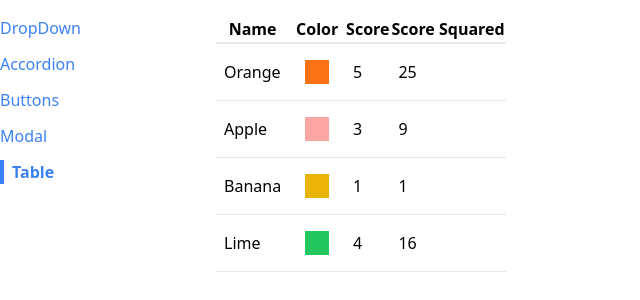
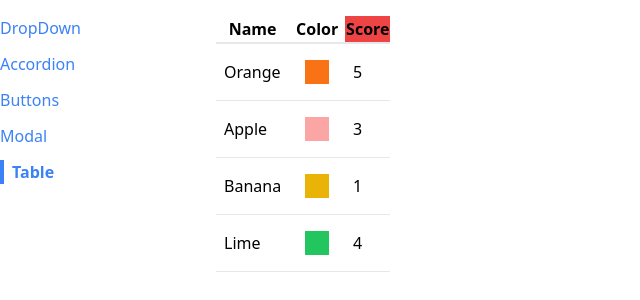
Before and after one commit to veyselguven/react-router-comps, a React (Create React App) app: page /table in a window 1280 px wide. Shown: the top 300 px of the page, without its empty margins (0-640 px from the left). Built offline with nearby package versions, Linux system fonts and the light colour scheme.

Commit message:
added config

```diff
--- a/src/components/Table.js
+++ b/src/components/Table.js
@@ -1,7 +1,11 @@
 import React from "react";
+import { Fragment } from "react";
 
 function Table({ data, config, keyFn }) {
   const renderedHeaders = config.map((column) => {
+    if (column.header) {
+      return <Fragment key={column.label}>{column.header()}</Fragment>;
+    }
     return <th key={column.label}>{column.label}</th>;
   });
 
--- a/src/pages/TablePage.js
+++ b/src/pages/TablePage.js
@@ -21,8 +21,9 @@ function TablePage() {
       // sort: (fruit) => {
       //   return fruit.score((a, b) => a - b);
       // },
+      header: () => <th className="bg-red-500">Score</th>,
     },
-    { label: "Score Squared", render: (fruit) => fruit.score ** 2 },
+    // { label: "Score Squared", render: (fruit) => fruit.score ** 2 },
   ];
 
   const keyFn = (fruit) => {
```
